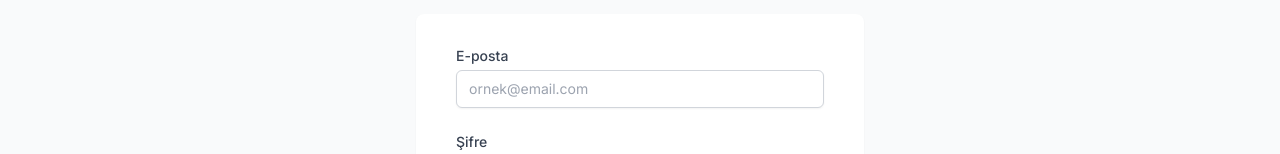
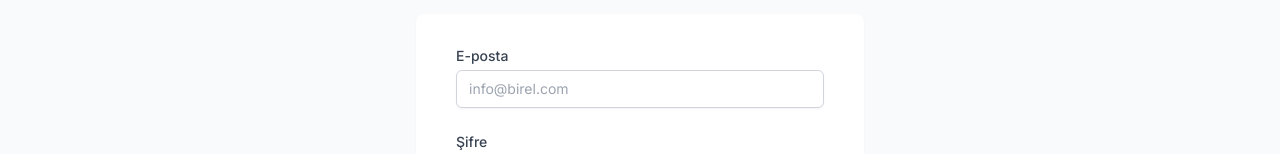
Before and after one commit to firatdalkilic/birel, a Next.js app: page /giris in a window 1280 px wide. Shown: the part 323-477 px from the top of the page. Built offline with nearby package versions, Linux system fonts and the light colour scheme.

Commit message:
placeholder düzenlendi

```diff
--- a/src/app/giris/page.tsx
+++ b/src/app/giris/page.tsx
@@ -114,7 +114,7 @@ export default function LoginPage() {
                   onChange={(e) => setFormData({ ...formData, email: e.target.value })}
                   className="appearance-none block w-full px-3 py-2 border border-gray-300 rounded-md shadow-sm placeholder-gray-400
                     focus:outline-none focus:ring-[#FFC107] focus:border-[#FFC107] sm:text-sm"
-                  placeholder="ornek@email.com"
+                  placeholder="info@birel.com"
                 />
               </div>
             </div>
```
